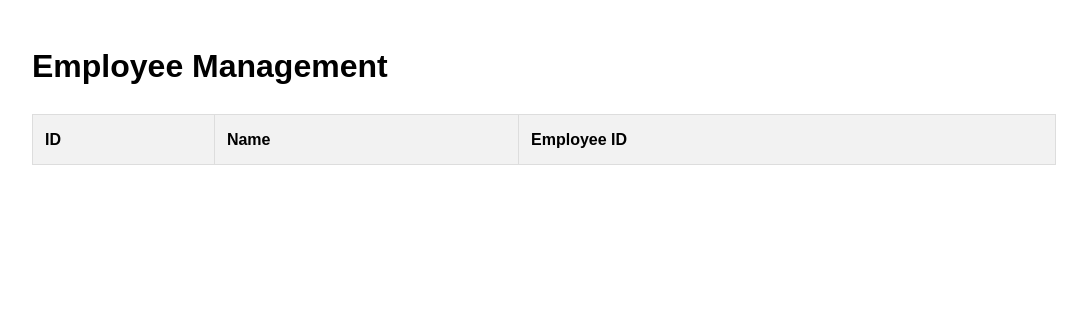
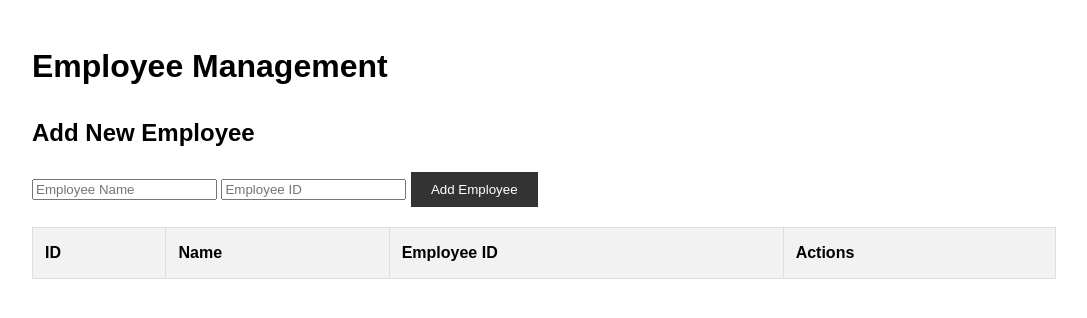
Before and after one commit to SolBaby/labor-tracker-scanner, a Flask app: page /employee_management in a window 1280 px wide. Shown: the part 141-459 px from the top of the page, without its empty margins (96-1183 px from the left). Run offline with Flask 3, Linux system fonts and the light colour scheme; data that the repository does not hold is empty.

Commit message:
Agent query: Can you access the employee management page and verify if the new functionality for adding, editing, and deleting employees is working correctly?

```diff
--- a/routes.py
+++ b/routes.py
@@ -17,6 +17,45 @@ def employee_management():
 def task_management():
     tasks = Task.query.all()
     return render_template('task_management.html', tasks=tasks)
+
+@app.route('/api/employee/add', methods=['POST'])
+def add_employee():
+    data = request.json
+    new_employee = Employee(name=data['name'], employee_id=data['employee_id'])
+    db.session.add(new_employee)
+    try:
+        db.session.commit()
+        return jsonify({'status': 'success', 'message': 'Employee added successfully'})
+    except Exception as e:
+        db.session.rollback()
+        return jsonify({'status': 'error', 'message': str(e)})
+
+@app.route('/api/employee/update/<int:id>', methods=['PUT'])
+def update_employee(id):
+    data = request.json
+    employee = Employee.query.get(id)
+    if employee:
+        employee.name = data['name']
+        try:
+            db.session.commit()
+            return jsonify({'status': 'success', 'message': 'Employee updated successfully'})
+        except Exception as e:
+            db.session.rollback()
+            return jsonify({'status': 'error', 'message': str(e)})
+    return jsonify({'status': 'error', 'message': 'Employee not found'})
+
+@app.route('/api/employee/delete/<int:id>', methods=['DELETE'])
+def delete_employee(id):
+    employee = Employee.query.get(id)
+    if employee:
+        db.session.delete(employee)
+        try:
+            db.session.commit()
+            return jsonify({'status': 'success', 'message': 'Employee deleted successfully'})
+        except Exception as e:
+            db.session.rollback()
+            return jsonify({'status': 'error', 'message': str(e)})
+    return jsonify({'status': 'error', 'message': 'Employee not found'})
 
 @app.route('/api/employee/check_in', methods=['POST'])
 def employee_check_in():
--- a/templates/employee_management.html
+++ b/templates/employee_management.html
@@ -2,6 +2,13 @@
 
 {% block content %}
 <h1>Employee Management</h1>
+
+<form id="add-employee-form">
+    <h2>Add New Employee</h2>
+    <input type="text" id="new-employee-name" placeholder="Employee Name" required>
+    <input type="text" id="new-employee-id" placeholder="Employee ID" required>
+    <button type="submit" class="btn">Add Employee</button>
+</form>
 
 <table>
     <thead>
@@ -9,16 +16,29 @@
             <th>ID</th>
             <th>Name</th>
             <th>Employee ID</th>
+            <th>Actions</th>
         </tr>
     </thead>
     <tbody>
         {% for employee in employees %}
         <tr>
             <td>{{ employee.id }}</td>
-            <td>{{ employee.name }}</td>
+            <td>
+                <span class="employee-name">{{ employee.name }}</span>
+                <input type="text" class="edit-employee-name" value="{{ employee.name }}" style="display: none;">
+            </td>
             <td>{{ employee.employee_id }}</td>
+            <td>
+                <button class="btn edit-btn" data-id="{{ employee.id }}">Edit</button>
+                <button class="btn save-btn" data-id="{{ employee.id }}" style="display: none;">Save</button>
+                <button class="btn delete-btn" data-id="{{ employee.id }}">Delete</button>
+            </td>
         </tr>
         {% endfor %}
     </tbody>
 </table>
 {% endblock %}
+
+{% block scripts %}
+<script src="{{ url_for('static', filename='js/employee_management.js') }}"></script>
+{% endblock %}
```
Also changed, not shown: static/js/employee_management.js (added, +99 -0 lines).
